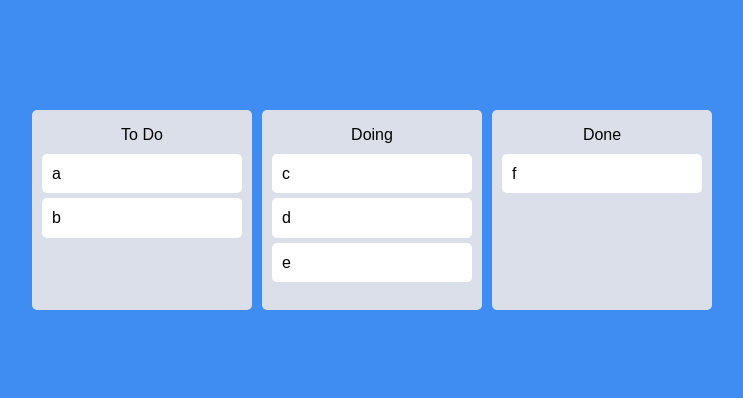
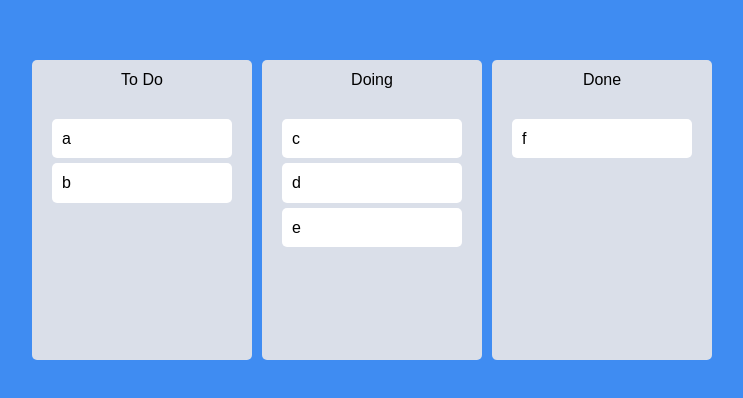
Before and after one commit to vinocturne/react-trello, a React (Create React App) app: page / in a window 1280 px wide. Shown: the part 190-588 px from the top of the page, without its empty margins (268-1011 px from the left). Built offline with nearby package versions, Linux system fonts and the light colour scheme.

Commit message:
Feat(style) : "추가 스타일"
스타일을 추가하고 dnd 내의 snapshot props를 활용하여 드래그가 될 때 카드의 색상이 변경될 수 있도록 수정하였습니다.

```diff
--- a/src/App.tsx
+++ b/src/App.tsx
@@ -24,13 +24,10 @@
 function App() {
     const [toDos, setToDos] = useRecoilState(toDoState);
     const onDrageEnd = (info: DropResult) => {
-        console.log(info);
         const { destination, draggableId, source } = info;
         if (!destination) return;
         if (destination?.droppableId === source.droppableId) {
-            // 1) source droppableId와 Destination droppableId가 같은지 확인,
-            //    다르다면 다른 보드로 이동한 것.
-            // same board movement;
+            // Same Board Movement;
             setToDos((allBoards) => {
                 const boardCopy = [...allBoards[source.droppableId]];
                 boardCopy.splice(source.index, 1);
@@ -39,6 +36,25 @@
                     ...allBoards,
                     //[ ]를 활용하여 겹치는 property의 경우 덮어씌운다.
                     [source.droppableId]: boardCopy,
+                };
+            });
+        }
+        if (destination.droppableId !== source.droppableId) {
+            //Different Board Movement;
+            setToDos((allBoards) => {
+                //전체 보드에서 source.droppableId 키를 가진 보드의 모든 요소를 가져온다.
+                const sourceBoard = [...allBoards[source.droppableId]];
+                const destinationBoard = [
+                    ...allBoards[destination.droppableId],
+                ];
+                sourceBoard.splice(source.index, 1);
+                destinationBoard.splice(destination?.index, 0, draggableId);
+                console.log(sourceBoard);
+                console.log(destinationBoard);
+                return {
+                    ...allBoards,
+                    [source.droppableId]: sourceBoard,
+                    [destination.droppableId]: destinationBoard,
                 };
             });
         }
--- a/src/Components/Board.tsx
+++ b/src/Components/Board.tsx
@@ -4,15 +4,35 @@
 import styled from "styled-components";
 
 const Wrapper = styled.div`
-    padding: 15px 10px;
+    padding: 10px 0px;
     background-color: ${(props) => props.theme.boardColor};
     border-radius: 5px;
-    min-height: 200px;
+    min-height: 300px;
+    display: flex;
+    flex-direction: column;
 `;
 const Title = styled.h1`
     text-align: center;
     margin-bottom: 10px;
     font-weight: 500;
+`;
+
+interface IAreaProps {
+    isDraggingFromThis: boolean;
+    isDraggingOver: boolean;
+}
+
+const Area = styled.div<IAreaProps>`
+    height: 100%;
+    background-color: ${(props) =>
+        props.isDraggingOver
+            ? "#b2bec3"
+            : props.isDraggingFromThis
+            ? "#dcdde1"
+            : "transparent"};
+    flex-grow: 1;
+    transition: background-color 0.2s ease-in-out;
+    padding: 20px;
 `;
 
 interface IBoardProps {
@@ -25,8 +45,15 @@
         <Wrapper>
             <Title>{boardId}</Title>
             <Droppable droppableId={boardId}>
-                {(magic) => (
-                    <div ref={magic.innerRef} {...magic.droppableProps}>
+                {(magic, snapshot) => (
+                    <Area
+                        isDraggingOver={snapshot.isDraggingOver}
+                        isDraggingFromThis={Boolean(
+                            snapshot.draggingFromThisWith
+                        )}
+                        ref={magic.innerRef}
+                        {...magic.droppableProps}
+                    >
                         {toDos.map((toDo, index) => (
                             <DraggableCard
                                 key={toDo}
@@ -35,7 +62,7 @@
                             />
                         ))}
                         {magic.placeholder}
-                    </div>
+                    </Area>
                 )}
             </Droppable>
         </Wrapper>
--- a/src/Components/DragabbleCard.tsx
+++ b/src/Components/DragabbleCard.tsx
@@ -2,9 +2,12 @@
 import { Draggable } from "react-beautiful-dnd";
 import styled from "styled-components";
 
-const Card = styled.div`
+const Card = styled.div<{ isDragging: boolean }>`
     padding: 10px 10px;
-    background-color: ${(props) => props.theme.cardColor};
+    background-color: ${(props) =>
+        props.isDragging ? "#00a8ff" : props.theme.cardColor};
+    box-shadow: ${(props) =>
+        props.isDragging ? "0px 2px 5px rgba(0, 0, 0, 0.5)" : "none"};
     border-radius: 5px;
     margin-bottom: 5px;
 `;
@@ -15,11 +18,11 @@
 }
 
 function DraggableCard({ toDo, index }: IDragabbleCardProps) {
-    console.log(toDo, "has been render");
     return (
         <Draggable key={toDo} draggableId={toDo} index={index}>
-            {(magic) => (
+            {(magic, snapshot) => (
                 <Card
+                    isDragging={snapshot.isDragging}
                     ref={magic.innerRef}
                     {...magic.draggableProps}
                     {...magic.dragHandleProps}
```
